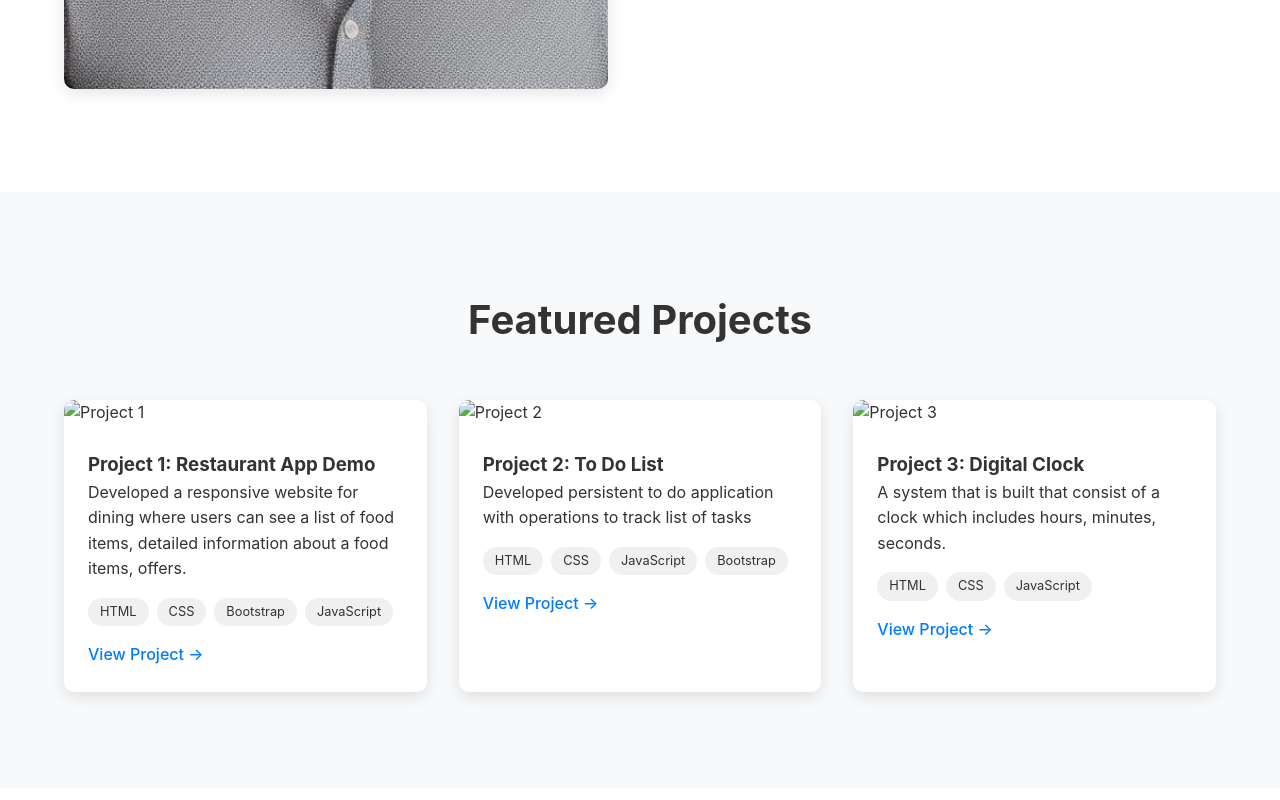
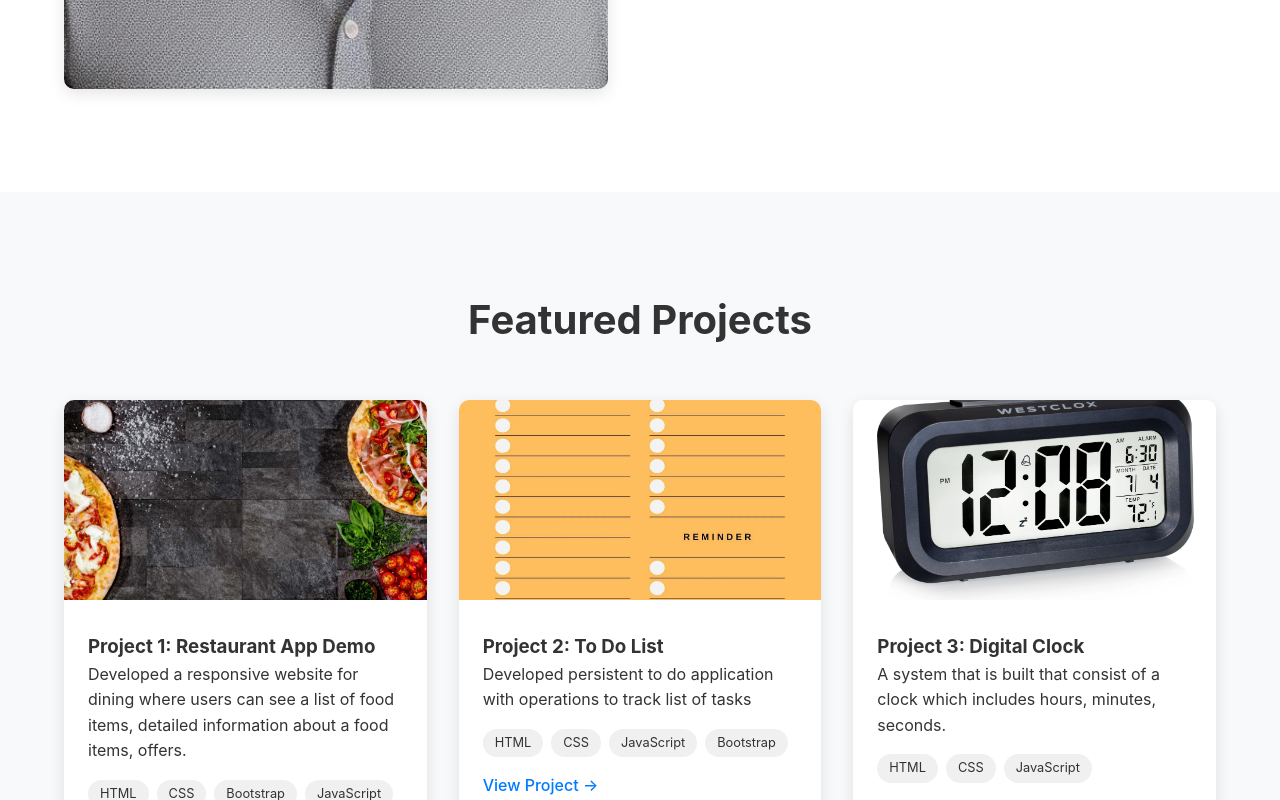
Before and after one commit to Jagadeepgithub/Portfolio-Website, a plain HTML site: page index.html in a window 1280 px wide. Shown: the part 1693-2493 px from the top of the page. Drawn offline with Linux system fonts and the light colour scheme; a script that the page names is missing; files whose address does not match are found by name.

Commit message:
adding some changes

```diff
--- a/index.html
+++ b/index.html
@@ -36,7 +36,7 @@
         <h2 class="section-title">About Me</h2>
         <div class="about-content">
             <div class="about-image">
-                <img src="C:\Users\jagad\OneDrive\Desktop\demo\portfolio website\pic jagadeep.jpeg" alt="K Jagadeep">
+                <img src="./images/pic jagadeep.jpeg" alt="K Jagadeep">
             </div>
             <div class="about-text">
                 <p>Hello! I'm a passionate web developer with expertise in creating beautiful and functional websites. I specialize in HTML, CSS, JavaScript, and modern web technologies.</p>
@@ -61,7 +61,7 @@
         <div class="project-grid">
             <div class="project-card">
                 <div class="project-image">
-                    <img src="C:\Users\jagad\OneDrive\Desktop\deepu\Res-App\images\background.jpg" alt="Project 1">
+                    <img src="./images/background.jpg" alt="Project 1">
                 </div>
                 <div class="project-info">
                     <h3>Project 1: Restaurant App Demo</h3>
@@ -77,7 +77,7 @@
             </div>
             <div class="project-card">
                 <div class="project-image">
-                    <img src="C:\Users\jagad\OneDrive\Desktop\deepu\to do list\To-Do-List.webp" alt="Project 2">
+                    <img src="./images/To-Do-List.webp" alt="Project 2">
                 </div>
                 <div class="project-info">
                     <h3>Project 2: To Do List</h3>
@@ -93,7 +93,7 @@
             </div>
             <div class="project-card">
                 <div class="project-image">
-                    <img src="C:\Users\jagad\OneDrive\Desktop\deepu\digital clock\digitalclock.webp" alt="Project 3">
+                    <img src="./images/digitalclock.webp" alt="Project 3">
                 </div>
                 <div class="project-info">
                     <h3>Project 3: Digital Clock</h3>
```
Also changed, not shown: images/To-Do-List.webp (added), images/background.jpg (added), images/digitalclock.webp (added), images/pic jagadeep.jpeg (renamed from pic jagadeep.jpeg).
